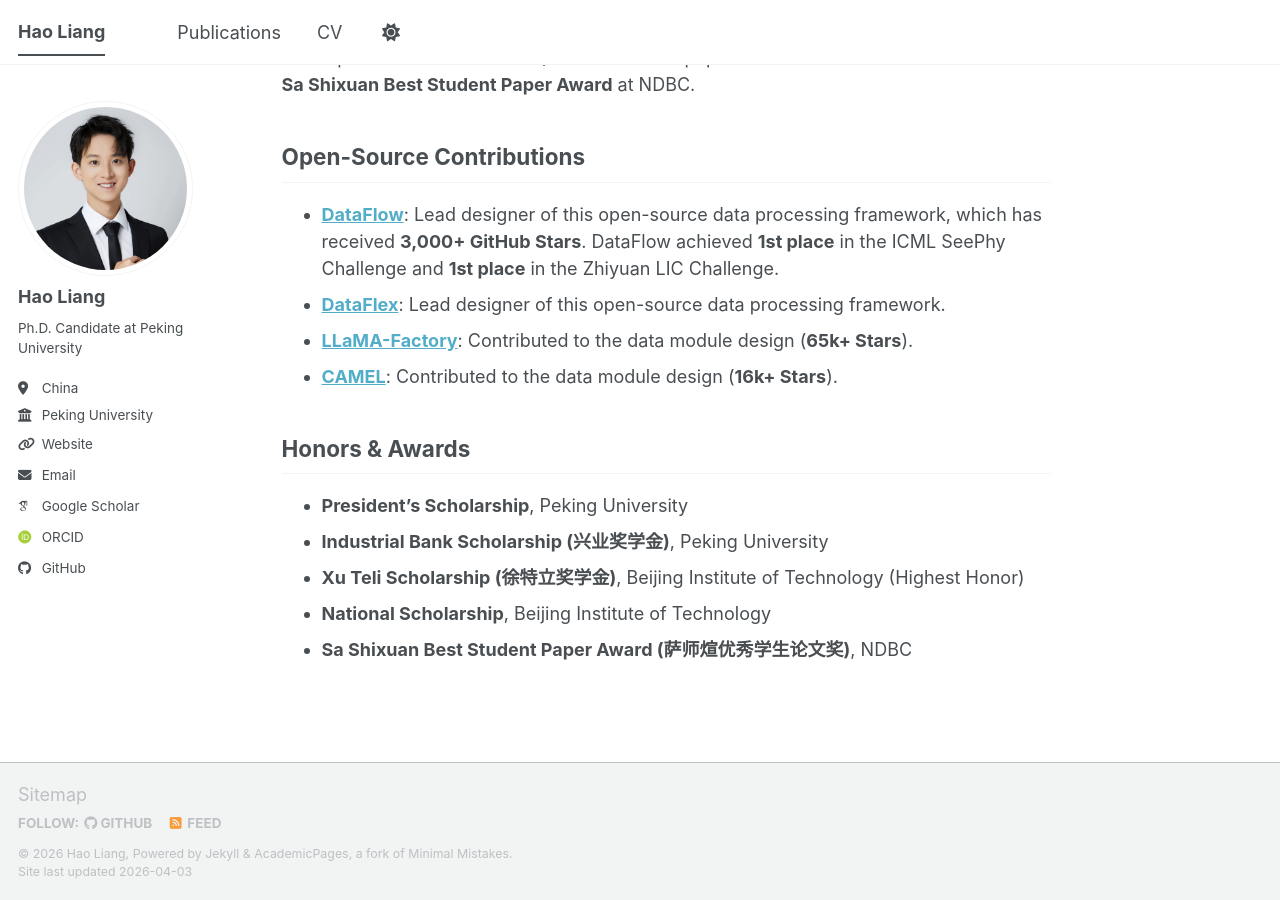
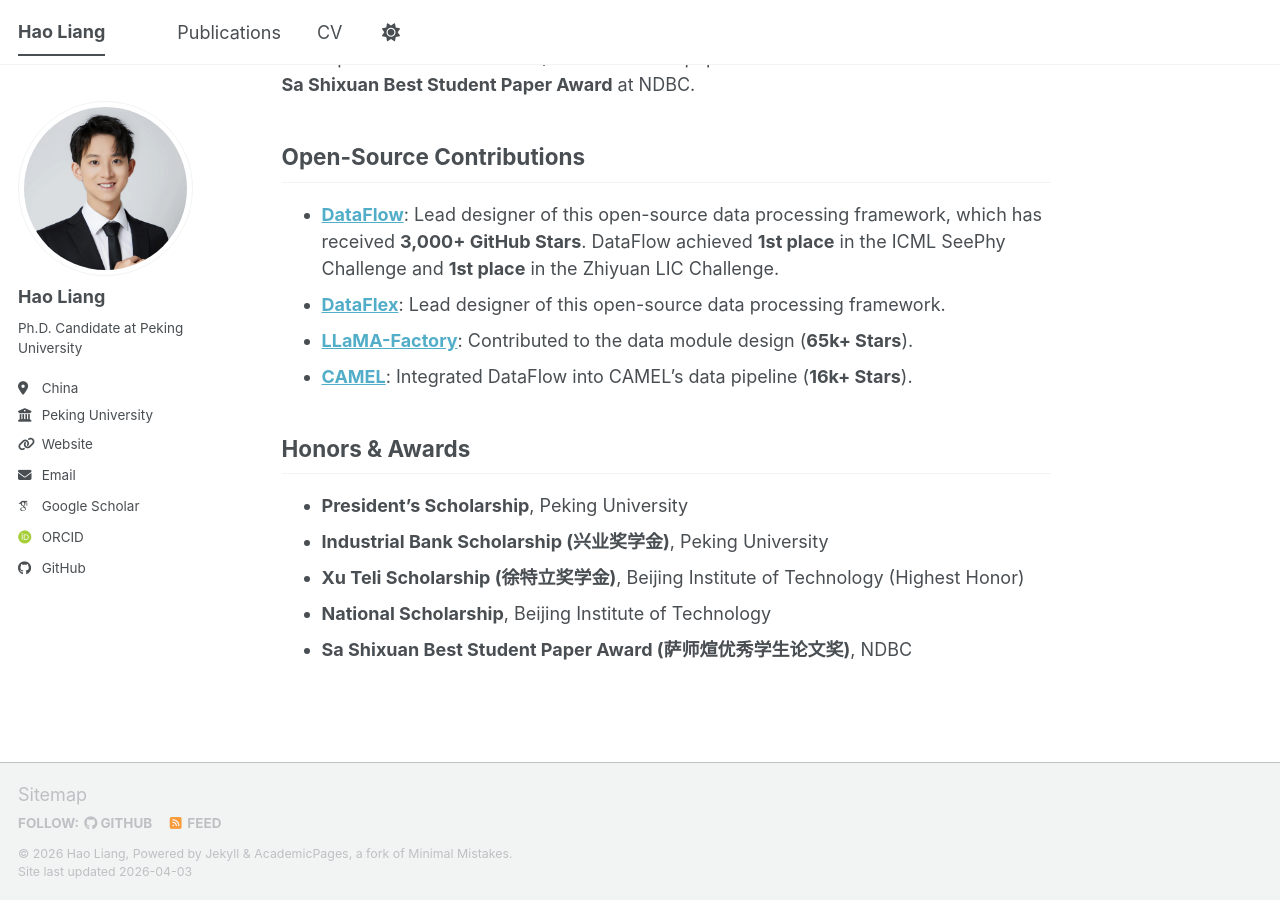
Before and after one commit to haolpku/haolpku.github.io, a Jekyll site: the page built from _pages/about.md, in a window 1280 px wide and 900 px high, scrolled down 709 px. Built offline with Jekyll 4.4.1, drawn with Linux system fonts in a browser that asks for light colours; some web fonts are replaced; a script bundle is joined from its source files by our own code; library files that are not in the unit come from our copies.

Commit message:
update about

```diff
--- a/_pages/about.md
+++ b/_pages/about.md
@@ -26,7 +26,7 @@ I have published 9 first-author / co-first-author papers at CCF-A venues and rec
 - **[DataFlow](https://github.com/OpenDCAI/DataFlow)**: Lead designer of this open-source data processing framework, which has received **3,000+ GitHub Stars**. DataFlow achieved **1st place** in the ICML SeePhy Challenge and **1st place** in the Zhiyuan LIC Challenge.
 - **[DataFlex](https://github.com/OpenDCAI/DataFlex)**: Lead designer of this open-source data processing framework.
 - **[LLaMA-Factory](https://github.com/hiyouga/LLaMA-Factory)**: Contributed to the data module design (**65k+ Stars**).
-- **[CAMEL](https://github.com/camel-ai/camel)**: Contributed to the data module design (**16k+ Stars**).
+- **[CAMEL](https://github.com/camel-ai/camel)**: Integrated DataFlow into CAMEL's data pipeline (**16k+ Stars**).
 
 ## Honors & Awards
 
```
